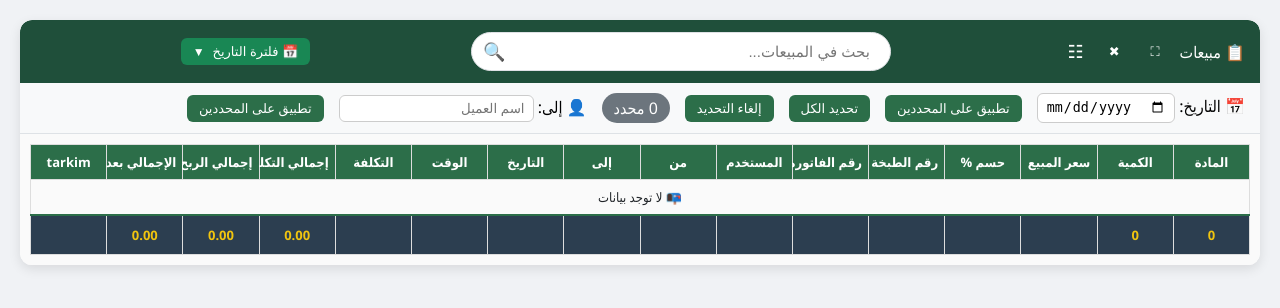
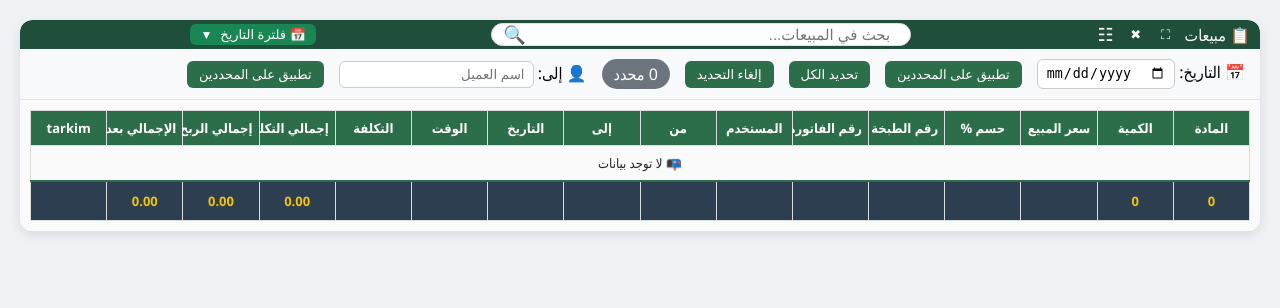
Before and after one commit to ehessan1974-maker/pharmacy-updates, a Flask app: page /sales_standalone_full in a window 1280 px wide. Shown: the top 308 px of the page. Run offline with Flask 3, Linux system fonts and the light colour scheme.

Commit message:
v10: slim modal headers + search boxes, fix minimize button (dynamic strip=header height, hide below-header bars, overflow guard class, minimized state persists, save position on drag end) + ascending-only updater guard

```diff
--- a/static/floating-modal-common.css
+++ b/static/floating-modal-common.css
@@ -301,3 +301,48 @@
         background: rgba(0,0,0,0.3) !important;
     }
 }
+
+/* ============================================================================ */
+/* v10 — خفض ارتفاع هيدر النوافذ المنبثقة (جدول المبيعات + بطاقات المواد) وخانات البحث */
+/* ============================================================================ */
+#floatingModalHeader,
+#materialsHeader,
+#purchasesModalHeader {
+  padding: 3px 10px !important;
+  gap: 6px;
+}
+
+#floatingModalHeader .window-controls button,
+#materialsHeader .window-controls button,
+#purchasesModalHeader .window-controls button {
+  width: 22px !important;
+  height: 22px !important;
+  padding: 0 1px !important;
+}
+
+/* خانة البحث داخل الهيدر — أضيق (الحشوة العمودية كانت 10px عبر مكوّن البحث) */
+#floatingModalHeader .google-search-input,
+#materialsHeader .google-search-input,
+#purchasesModalHeader .google-search-input {
+  padding: 2px 20px 2px 64px !important;
+  border-radius: 14px !important;
+}
+
+/* زر فلترة التاريخ في هيدر المبيعات */
+#floatingModalHeader #filterDropdownBtn {
+  padding: 3px 10px !important;
+}
+
+/* شريط العمليات الجماعية (Bulk) تحت هيدر المبيعات — أرقّ */
+#floatingModal > div:nth-of-type(3) {
+  padding: 4px 10px !important;
+}
+
+/* وضع التصغير — يمنع فيض ما تحت الهيدر خارج الشريط
+   (كانت overflow: visible !important أعلاه تتغلب على inline hidden
+    فيظهر شريط Bulk خارج النافذة المصغرة) */
+#floatingModal.modal-minimized,
+#materialsModal.modal-minimized,
+#purchasesModal.modal-minimized {
+  overflow: hidden !important;
+}
```
